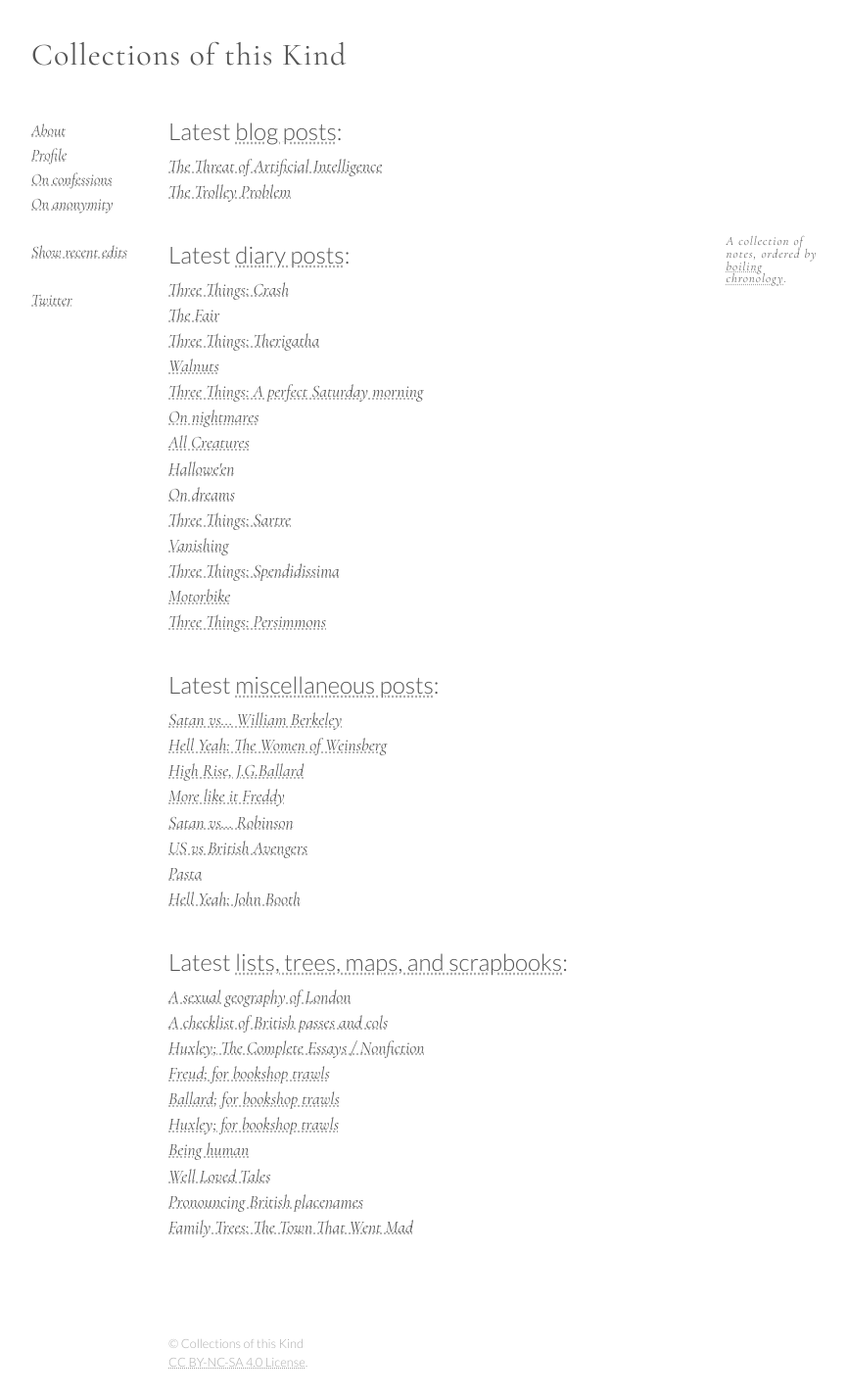
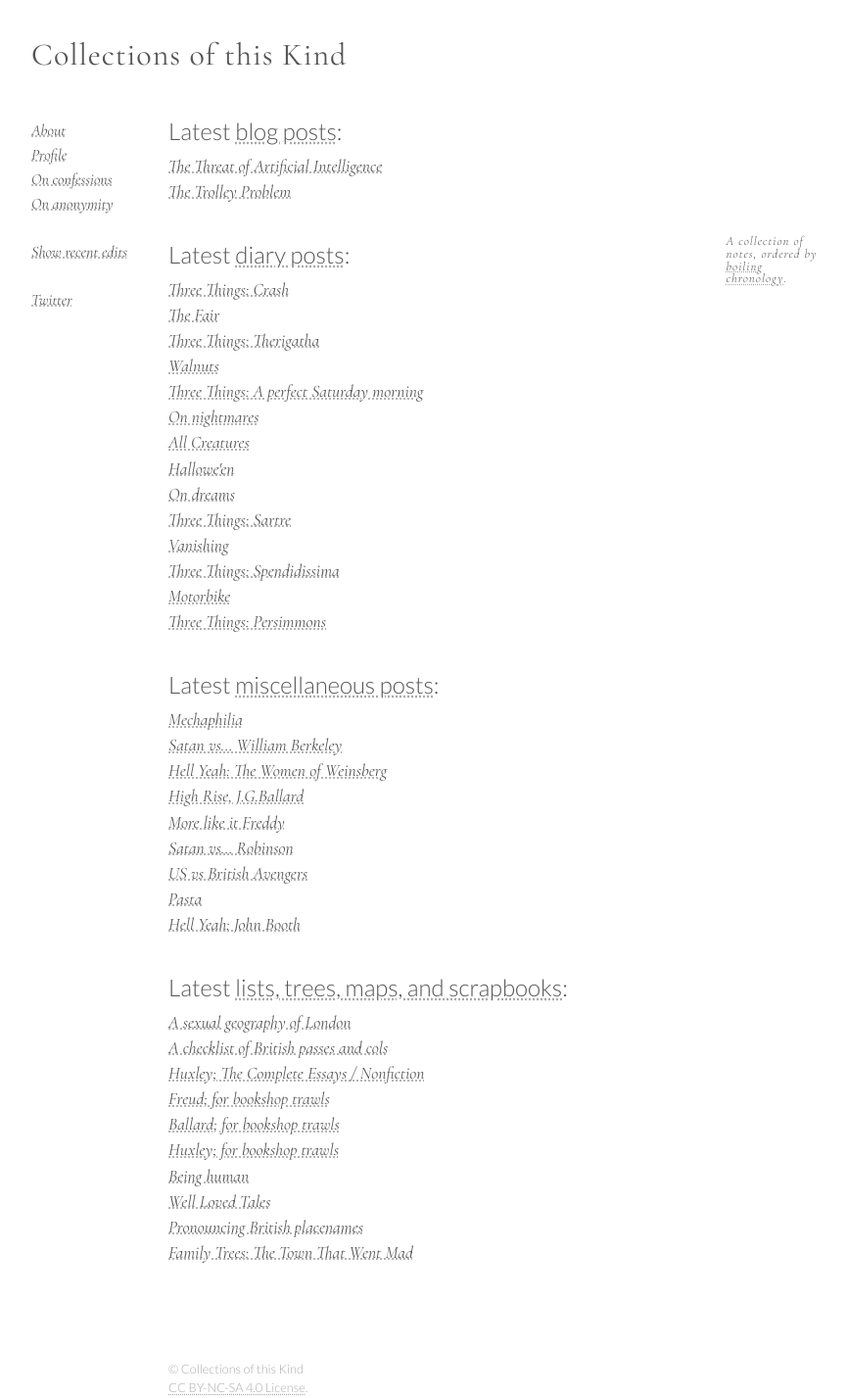
Before and after one commit to CollectionsOfThisKind/collectionsofthiskind.github.io, a Jekyll site: the page built from index.html, in a window 1280 px wide. Shown: the whole page at 98% size, without its empty margins (78-943 px from the left). Built offline with Jekyll 4.4.1, drawn with Linux system fonts in a browser that asks for light colours; before the commit the page ends 1401 px from its top, so only the background shows below that.

Commit message:
Add files via upload

```diff
--- a/index.html
+++ b/index.html
@@ -69,6 +69,7 @@ A collection of notes, ordered by <a href="/pages/about/boiling.html">boiling ch
 <h2 name="misc">Latest <a href="pages/misc/index.html">miscellaneous posts</a>:</h2>
 
 <ul class="new">
+<li><a href="/pages/misc/impatience.html">Mechaphilia</a></li>
 <li><a href="/pages/misc/satan2.html">Satan vs&hellip; William Berkeley</a></li>
 <li><a href="/pages/misc/hellyeah2.html">Hell Yeah: The Women of Weinsberg</a></li>
 <li><a href="/pages/misc/highrise.html">High Rise, J.G.Ballard</a></li>
```
